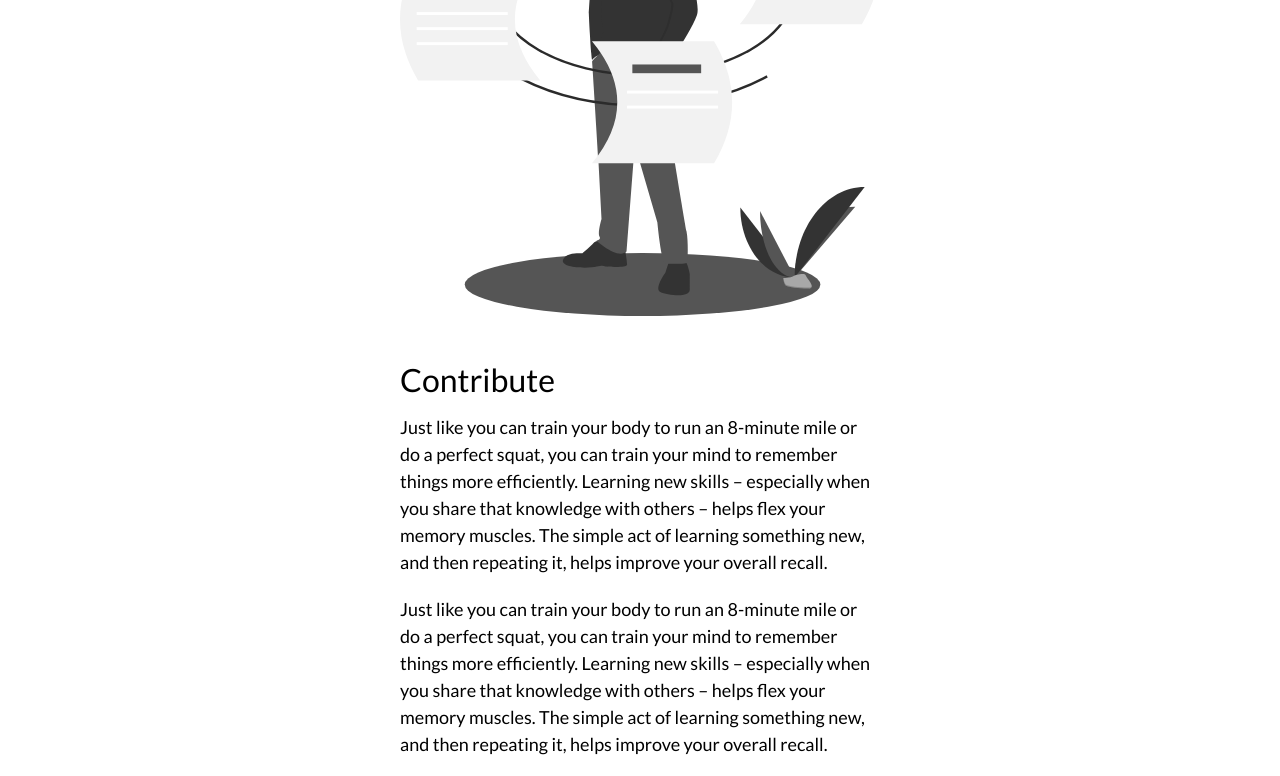
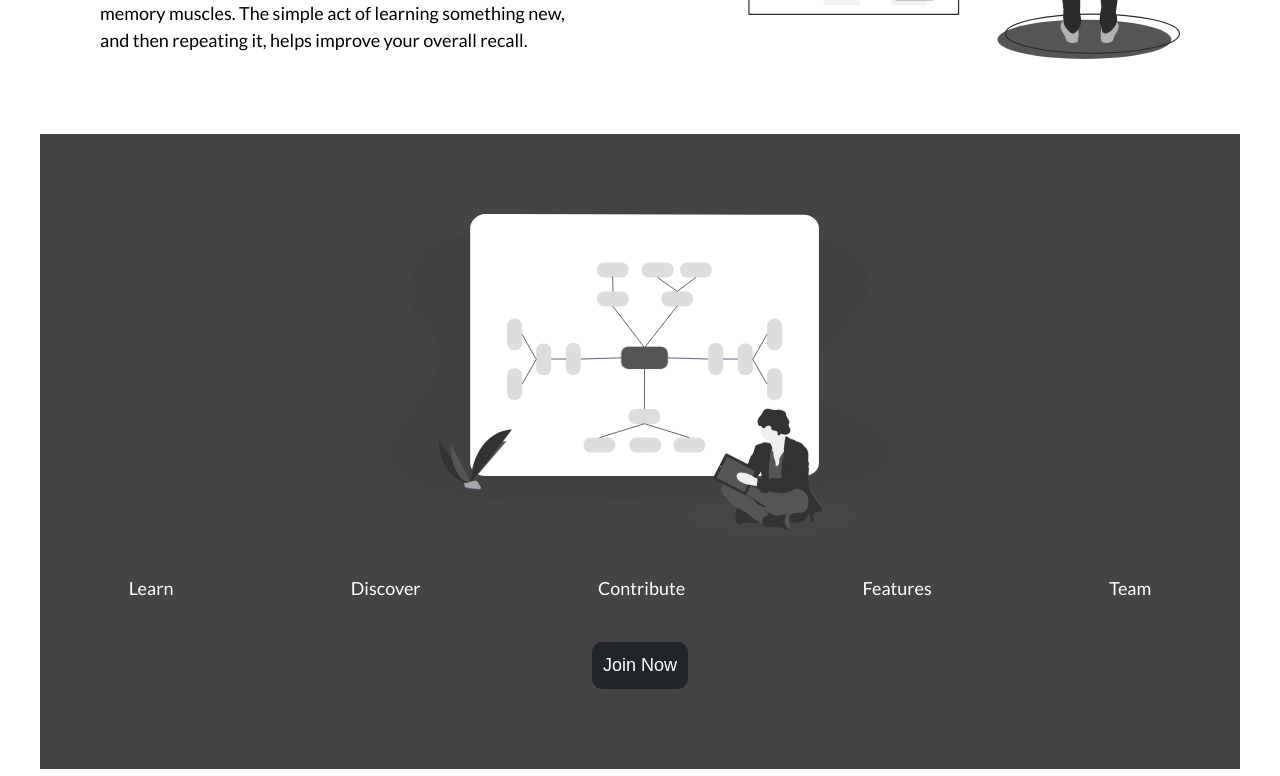
Before and after one commit to buildweek-howto/landing, a website: page public/index.html in a window 1280 px wide. Shown: the part 1980-2756 px from the top of the page. Drawn offline with Linux system fonts and the light colour scheme.

Commit message:
Added and styled mobile-responsive footer

```diff
--- a/less/footer.less
+++ b/less/footer.less
@@ -0,0 +1,50 @@
+footer {
+  background: @bg-footer;
+  width: 100%;
+  padding: 80px 0;
+
+  display: flex;
+  flex-direction: column;
+  align-items: center;
+
+  img {
+    margin: 0 auto 40px;
+    max-width: 500px;
+    width: 100%;
+  }
+
+  nav {
+    display: flex;
+    justify-content: space-around;
+    width: 100%;
+
+    margin-bottom: 40px;
+
+    @media @mobile {
+      flex-direction: column;
+      align-items: center;
+
+    }
+
+    a {
+      color: @font-color-button;
+      text-decoration: none;
+
+      &:hover {
+        text-decoration: underline;
+      }
+
+      @media @mobile {
+      margin-bottom: 20px;
+
+      &:last-of-type {
+        margin-bottom: 0;
+      }
+    }
+    }
+  }
+
+  button {
+    .btn-cta();
+  }
+}
--- a/less/variables.less
+++ b/less/variables.less
@@ -25,4 +25,5 @@
 @bg-button: @black;
 
 // Breakpoints
-@mobile: ~"(min-width: 500px)";
+@mobile: ~"(max-width: 500px)";
+@tablet: ~"(max-width: 800px";
--- a/public/index.html
+++ b/public/index.html
@@ -5,7 +5,7 @@
     <meta name="viewport" content="width=device-width, initial-scale=1.0" />
     <meta http-equiv="X-UA-Compatible" content="ie=edge" />
     <title>How-To: Learn Every Day</title>
-    <link href="/css/index.css" rel="stylesheet" />
+    <link href="./css/index.css" rel="stylesheet" />
     <link
       href="https://fonts.googleapis.com/css?family=Lato|Pacifico"
       rel="stylesheet"
@@ -70,7 +70,7 @@
           </p>
         </section>
         <img
-          src="/assets/learn-image-svg-001.svg"
+          src="./assets/learn-image-svg-001.svg"
           alt="A person leaning against a very large cell phone"
         />
       </div>
@@ -95,7 +95,7 @@
           </p>
         </section>
         <img
-          src="/assets/discover-image-001.svg"
+          src="./assets/discover-image-001.svg"
           alt="A person in the center ofa swirl of documents"
         />
       </div>
@@ -120,10 +120,23 @@
           </p>
         </section>
         <img
-          src="/assets/contribute-image-001.svg"
+          src="./assets/contribute-image-001.svg"
           alt="A person pinning screenshots to a wall"
         />
       </div>
+      <footer>
+        <img src="./assets/footer-image-001.svg" alt="Person sitting with tablet computer in front of a flowchart" class="footer-img">
+        <nav class="footer-nav">
+          <a href="#">Learn</a>
+          <a href="#">Discover</a>
+          <a href="#">Contribute</a>
+          <a href="#">Features</a>
+          <a href="#">Team</a>
+        </nav>
+        <button class="footer-btn">
+          Join Now
+        </button>
+      </footer>
     </div>
   </body>
 </html>
```
Also changed, not shown: public/assets/contribute-image-001.svg (renamed from assets/contribute-image-001.svg), public/assets/discover-image-001.svg (renamed from assets/discover-image-001.svg), public/assets/footer-image-001.svg (added), public/assets/learn-image-svg-001.svg (renamed from assets/learn-image-svg-001.svg), public/css/index.css, 1 other file.
